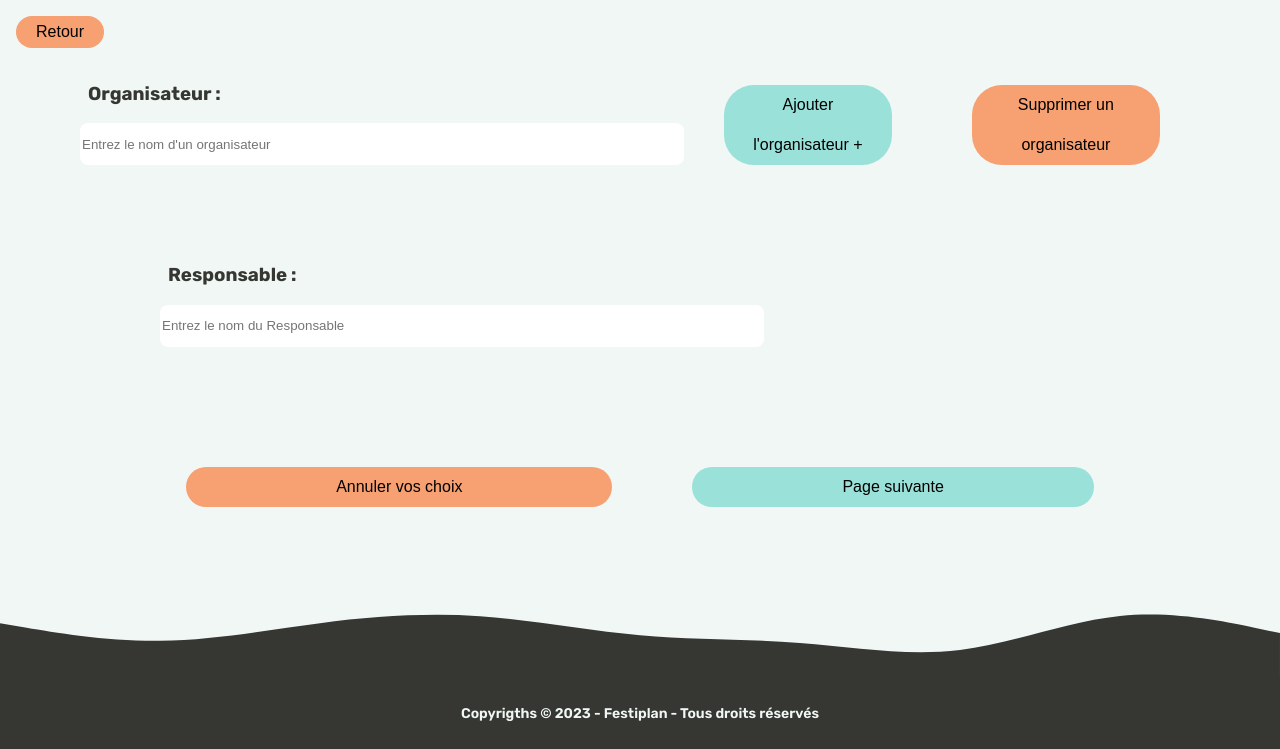
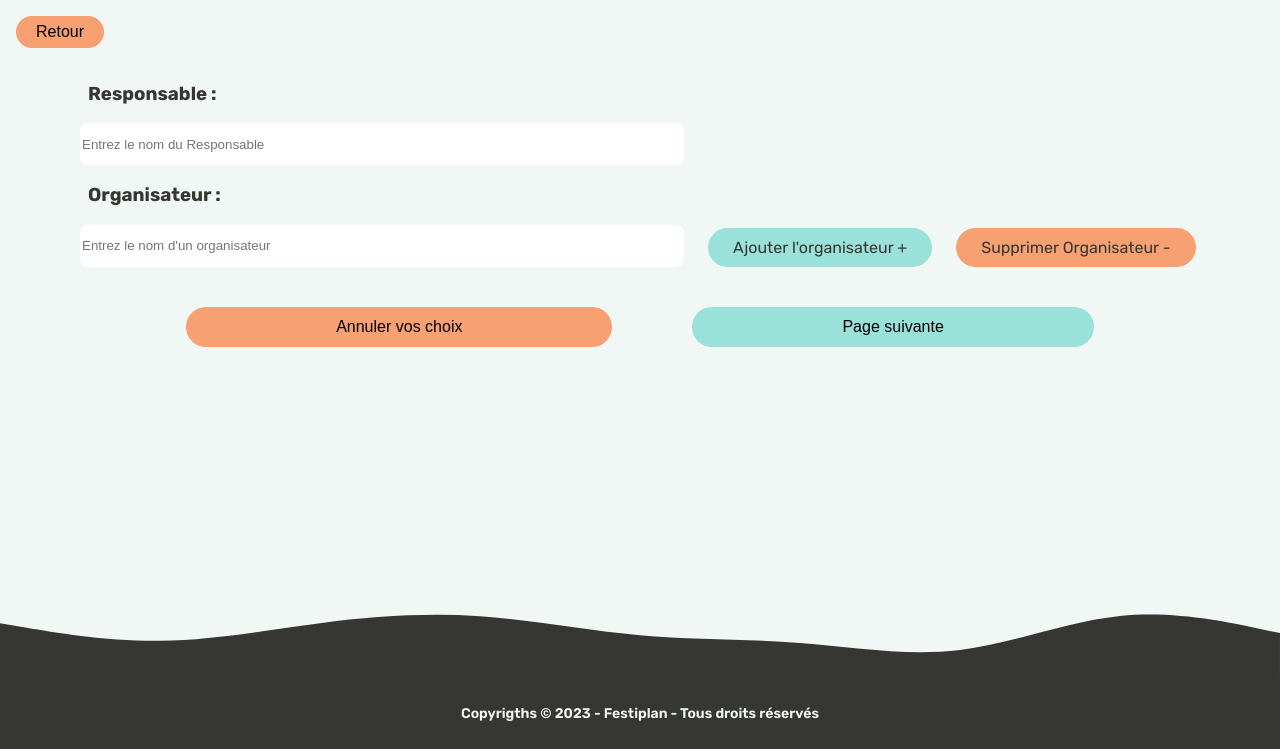
Before and after one commit to GroupeSAETPA1/Festiplan, a PHP site: page /views/creation/createFestival2.php in a window 1280 px wide. Shown: the part 51-800 px from the top of the page. Run offline with PHP 8.4, Linux system fonts and the light colour scheme; a stand-in replaces the project's code that opens the database connection; style sheets or scripts are compiled from the project's sources.

Commit message:
modif des boutons de createFestival

```diff
--- a/FestiplanWeb/index.php
+++ b/FestiplanWeb/index.php
@@ -1,5 +1,5 @@
 <?php
-const PREFIX_TO_RELATIVE_PATH = "/FestiplanWeb";
+const PREFIX_TO_RELATIVE_PATH = "/Festiplan/FestiplanWeb";
 require $_SERVER[ 'DOCUMENT_ROOT' ] . PREFIX_TO_RELATIVE_PATH . '/lib/vendor/autoload.php';
 
 use application\DefaultComponentFactory;
--- a/FestiplanWeb/static/style/css/createFestiplan/button.css
+++ b/FestiplanWeb/static/style/css/createFestiplan/button.css
@@ -1,3 +1,5 @@
+@import url("https://fonts.googleapis.com/css2?family=Rubik:ital,wght@0,300;0,400;0,500;0,600;0,700;0,800;0,900;1,300;1,400;1,500;1,600;1,700;1,800;1,900&display=swap"); /* declaration des variables */
+/* ne codez pas ici, c'est le fichier pour les variables, etc. */
 .retour {
   line-height: 2;
   padding: 0 20px;
@@ -101,4 +103,40 @@
   padding: 2vh;
 }
 
+.ajouterOrga {
+  padding: 10px 25px;
+  font-size: 1rem;
+  text-align: center;
+  cursor: pointer;
+  background-color: #99E1D9;
+  transition: background-color 0.3s ease;
+  width: fit-content;
+  height: fit-content;
+  border-radius: 30px;
+  margin-left: 3vh;
+}
+
+.ajouterOrga:hover {
+  background-color: #85dbd2;
+  scale: 1.05;
+}
+
+.suppOrga {
+  padding: 10px 25px;
+  font-size: 1rem;
+  text-align: center;
+  cursor: pointer;
+  background-color: #F7A072;
+  transition: background-color 0.3s ease;
+  width: fit-content;
+  height: fit-content;
+  border-radius: 30px;
+  margin-left: 3vh;
+}
+
+.suppOrga:hover {
+  background-color: #f6905a;
+  scale: 1.05;
+}
+
 /*# sourceMappingURL=button.css.map */
--- a/FestiplanWeb/static/style/css/createFestiplan/createFestiplan.css
+++ b/FestiplanWeb/static/style/css/createFestiplan/createFestiplan.css
@@ -50,6 +50,7 @@ header .logo i {
 .proot {
   display: flex;
   flex-direction: row;
+  align-items: flex-end;
 }
 
 .babou {
@@ -75,8 +76,4 @@ hr {
   margin: 0.5vh;
 }
 
-.respon {
-  margin: 10vh;
-}
-
 /*# sourceMappingURL=createFestiplan.css.map */
--- a/FestiplanWeb/static/style/scss/createFestiplan/button.scss
+++ b/FestiplanWeb/static/style/scss/createFestiplan/button.scss
@@ -1,3 +1,5 @@
+@import '../main';
+
 .retour{
   line-height: 2;
   padding: 0 20px;
@@ -106,3 +108,38 @@
 .ret {
   padding: 2vh;
 }
+
+.ajouterOrga{
+  padding: 10px 25px;
+  font-size: 1rem;
+  text-align: center;
+  cursor: pointer;
+  background-color: $light-blue;
+  transition: background-color 0.3s ease;
+  width: fit-content;
+  height: fit-content;
+  border-radius: 30px ;
+  margin-left: 3vh;
+}
+.ajouterOrga:hover {
+  background-color: darken($light-blue,5);
+  scale: 1.05;
+
+}
+
+.suppOrga{
+    padding: 10px 25px;
+    font-size: 1rem;
+    text-align: center;
+    cursor: pointer;
+    background-color: $orange;
+    transition: background-color 0.3s ease;
+    width: fit-content;
+    height: fit-content;
+    border-radius: 30px ;
+    margin-left: 3vh;
+}
+.suppOrga:hover {
+  background-color: darken($orange,5);
+  scale: 1.05;
+}
--- a/FestiplanWeb/static/style/scss/createFestiplan/createFestiplan.scss
+++ b/FestiplanWeb/static/style/scss/createFestiplan/createFestiplan.scss
@@ -52,6 +52,7 @@ header {
 .proot{
   display: flex;
   flex-direction: row;
+  align-items: flex-end;
 }
 
 .babou{
@@ -76,7 +77,3 @@ hr {
   color: red;
   margin: 0.5vh;
 }
-
-.respon{
-  margin: 10vh;
-}
--- a/FestiplanWeb/views/creation/createFestival2.php
+++ b/FestiplanWeb/views/creation/createFestival2.php
@@ -32,24 +32,26 @@
         </div>
         <div class="wrapper">
             <div class="container">
+
+                <div class="respon">
+                    <h3> <i class="fa-solid fa-circle-exclamation"></i>Responsable :</h3>
+                    <input class="text" type="text" id="rechercheRespon" name="rechercheRespon"
+                           placeholder="Entrez le nom du Responsable"/>
+                </div>
+
                 <div class="proot">
                     <div>
                         <h3> <i class="fa-solid fa-circle-exclamation"></i>Organisateur : </h3>
-                        <input class="text" type="text " id="rechercheOrga" name="rechercheOrga"
+                        <input class="text" type="text" id="rechercheOrga" name="rechercheOrga"
                                placeholder="Entrez le nom d'un organisateur"/>
                     </div>
-                    <div class="butSpec">
-                        <button class="ajoutS">Ajouter l'organisateur +</button>
+                    <div class="ajouterOrga">
+                                Ajouter l'organisateur + <!-- TODO fontawesome -->
                     </div>
-                    <div class="butSpec">
-                        <button class="supp">Supprimer un organisateur</button>
+
+                    <div class="suppOrga">
+                        Supprimer Organisateur - <!-- TODO fontawesome -->
                     </div>
-                </div>
-
-                <div class="respon">
-                    <h3> <i class="fa-solid fa-circle-exclamation"></i>Responsable :</h3>
-                    <input class="text" type="text " id="rechercheRespon" name="rechercheRespon"
-                           placeholder="Entrez le nom du Responsable"/>
                 </div>
             </div>
         </div>
```
Also changed, not shown: 2 other files.
